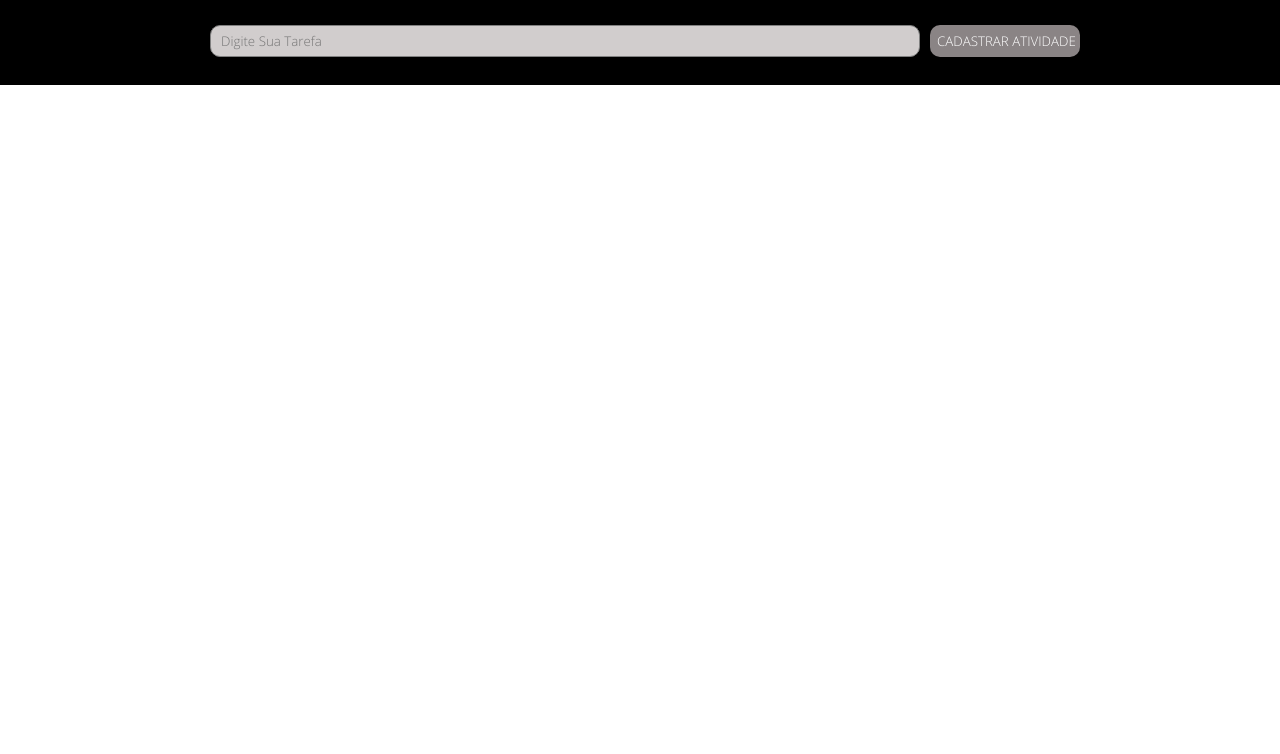
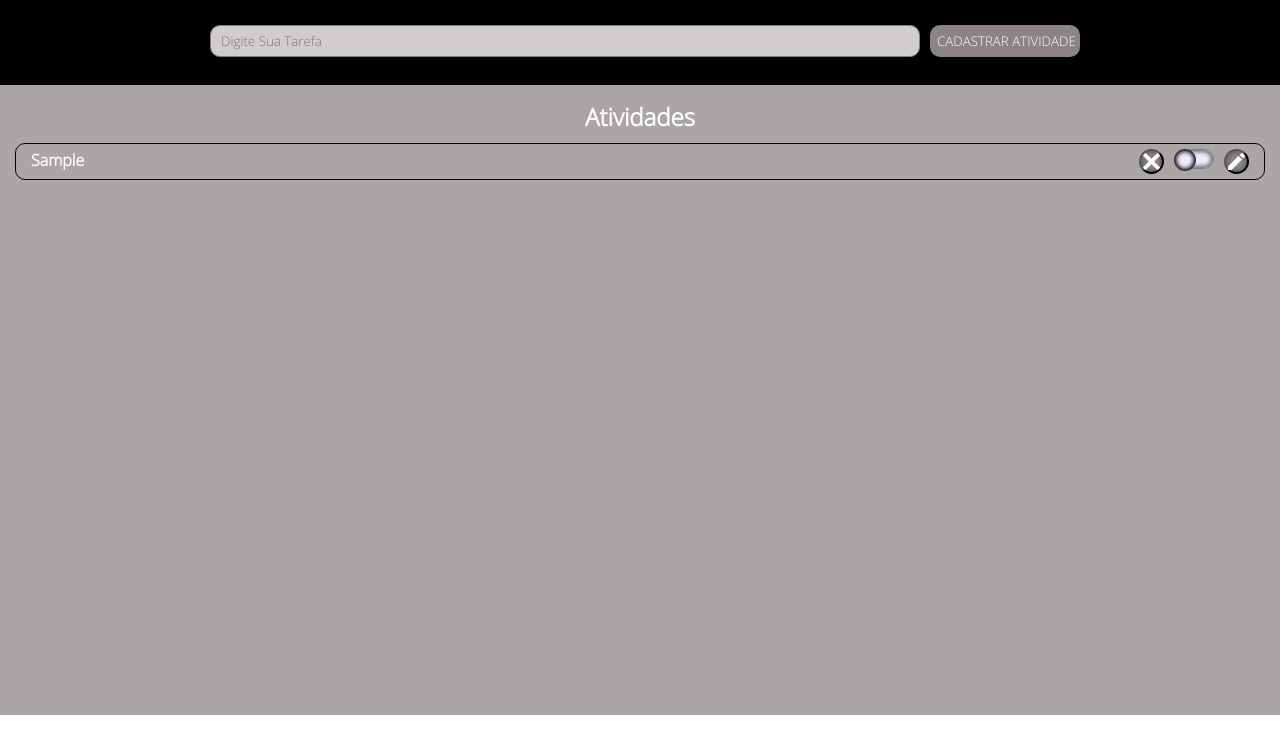
Before and after one commit to Hagleyson/ProjetoListaDeTarefa, a React (Create React App) app: page / in a window 1280 px wide. Both pictures are taken after typing "Sample" into the empty fields and a click on the input "CADASTRAR ATIVIDADE". Shown: the top 754 px of the page. Built offline with nearby package versions, Linux system fonts and the light colour scheme.

Commit message:
adcionandoContent

```diff
--- /dev/null
+++ b/src/pages/todoApp/container/SectionContent/Content/Content.js
@@ -0,0 +1,29 @@
+import React, { useState,useCallback } from "react"
+import styles from "./content.module.css"
+import {ReactComponent as UpdateTitleIcon} from "../../../../../assets/icons/update-icon.svg"
+import {ReactComponent as DeleteTitleIcon} from "../../../../../assets/icons/delete-icon.svg"
+import { useEffect } from "react/cjs/react.development"
+function Content({title,id,handleRemove,handleStatus,statuss,handleModal}){
+    const [isChecked,setIsChecked] = useState(statuss)
+    const handleChange= useCallback((e)=>{
+        setIsChecked(e.target.checked)
+    },[setIsChecked])
+    useEffect(()=>{
+        handleStatus(id,isChecked)
+    },[id, isChecked,handleStatus])
+    return(
+        <>
+        <div className={styles.containerList}>
+            <div className={styles.title}>
+                <span className={statuss ? styles.color:styles.false} >{title}</span>
+            </div >
+            <div className={styles.icon}>
+                <button onClick={handleRemove}><DeleteTitleIcon/></button>
+                <input type="checkbox" checked={isChecked} onChange={handleChange}/>
+                <button onClick={handleModal}><UpdateTitleIcon/></button>
+            </div>
+        </div>
+        </>
+    )
+}
+export default Content
--- /dev/null
+++ b/src/pages/todoApp/container/SectionContent/Content/content.module.css
@@ -0,0 +1,65 @@
+.color{
+    text-decoration: line-through;
+
+}
+.false{
+    text-decoration: none;
+}
+.containerList{
+    display: flex;
+    justify-content: space-between;
+    border: 1px solid black;
+    border-radius: 10px;
+    padding: 5px 15px;
+    margin-top: 10px;
+}
+.title{
+    max-width: calc(100% -  90px);
+}
+.title span{
+    font-weight: bold;
+}
+.icon{
+    width: 110px;
+    display: flex;
+    justify-content: space-between;
+}
+button{
+    width: 25px;
+    height: 25px;
+    padding: 2px;
+    border-radius: 50%;
+    background-color: #8a8485;
+    box-shadow: inset 0px 0px 4px 2px #666474;
+}
+button svg{
+    fill: white;
+}
+input[type=checkbox]{
+    width: 40px;
+    height: 20px;
+    background-color: #eeecfb;
+    appearance: none;
+    border-radius: 10px;
+    box-shadow: inset 0px 0px 4px 2px #666474;
+    position: relative;
+}
+input[type=checkbox]:checked{
+    background-color: #8a8485;
+}
+input[type=checkbox]::before{
+    content: "";
+    width: 20px;
+    height: 20px;
+    border-radius: 50%;
+    background-color: #eeecfb;
+    box-shadow: inset 0px 0px 4px 2px black;
+    position: absolute;
+    left: 0;
+    top: 0;
+    transform: scale(1.1);
+    transition: all 400ms;
+}
+input[type=checkbox]:checked::before{
+    left: 20px;
+}
--- /dev/null
+++ b/src/pages/todoApp/container/SectionContent/Modal/UpdatePage.js
@@ -0,0 +1,53 @@
+import React from "react"
+import { useEffect,useRef } from "react/cjs/react.development"
+import {useFormik} from "formik"
+import {ReactComponent as Closed} from "../../../../../assets/icons/delete-icon.svg"
+import * as yup from "yup"
+import styles from "./update.module.css"
+
+function UpdatePage({closeModal,valuesUpdate,title,id}){
+    const {getFieldProps,errors,handleSubmit} = useFormik({
+        initialValues:{
+            title:title
+        },
+        validateOnChange:false,
+        validateOnBlur:false,
+        validationSchema:yup.object({
+            title:yup.string().required("Campo Obrigatório")
+        }),
+        onSubmit(value,formikBag){
+            formikBag.setFieldValue("title",'',false)
+            valuesUpdate(id,value.title)
+            closeModal()
+        }
+
+    })
+    //referenciando
+    const inpuTitle = useRef(null)
+    useEffect(()=>{
+        inpuTitle.current.focus();
+    },[inpuTitle])
+    return(
+        <>
+        <section className={styles.sectionU}>
+            <div className={styles.modal} onClick={closeModal}></div>
+            <div className={styles.container}>
+                <button onClick={closeModal}><Closed/> </button>
+                <form  onSubmit={handleSubmit}>
+                    <div>
+                        <input ref={inpuTitle} type="text" placeholder="Digite Sua tarefa"
+                        {...getFieldProps("title")}/>
+                        {errors.title ? (<span>{errors.title}</span>):null}
+                    </div>
+                    <div>
+                        <input type="submit" value="Atualizar Atividade"/>
+                    </div>
+
+            </form>
+            </div>
+
+        </section>
+        </>
+    )
+}
+export default UpdatePage
--- /dev/null
+++ b/src/pages/todoApp/container/SectionContent/Modal/update.module.css
@@ -0,0 +1,34 @@
+.sectionU{
+    width: 100%;
+    height: 100vh;
+    position: fixed;
+    top: 0;
+    left: 0;
+    z-index: 9999;
+}
+.modal{
+    position: absolute;
+    top: 0%;
+    left: 0;
+    width: 100%;
+    height: 100%;
+    background-color: rgba(0,0,0,0.5);
+
+}
+.container{
+    max-width: 700px;
+    height: 130px;
+    background-color: #000000;
+    border-radius: 20px;
+    padding:10px 30px;
+    position: relative;
+    top:50%;
+    left: 50%;
+    transform: translate(-50%,-50%);
+    text-align: right;
+    z-index: 9999;
+}
+.container div{
+    margin-top: 10px;
+    text-align: center;
+}
--- /dev/null
+++ b/src/pages/todoApp/container/SectionContent/SectionContent.js
@@ -0,0 +1,84 @@
+import React,{ useContext,useCallback, useState } from "react"
+import TodoContext from "./../../../../states/todos/Context"
+import Content from "./Content/Content"
+import * as todoAction from "./../../../../states/todos/actions"
+import UpdatePage from "./Modal/UpdatePage"/*
+import FilterContext from "./../../../../states/filter/Context" */
+import styles from "./sectionContent.module.css"
+/*
+function filterContent(todo,curFilter){
+    switch (curFilter) {
+        case 'all':
+            return todo
+        case 'activityFalse':
+            return todo.filter((cur)=>{
+                return cur.status === false
+            })
+        case 'activityTrue' :
+            return todo.filter((cur)=>{
+                return cur.status === true
+            })
+        default:
+            throw new Error()
+    }
+}*/
+function SectionContent(){
+    const {todo,dispacth} = useContext(TodoContext)
+    const handleApagar = useCallback((id)=>{
+        dispacth(todoAction.remove(id))
+    },[dispacth])
+    const handleS = useCallback((i,s)=>{
+        dispacth(todoAction.status(i,s))
+    },[dispacth])
+    const [curId,setCurId] = useState(null)
+    const [title,setTitle] = useState(null)
+    const openModal = useCallback((id,title)=>{
+        setCurId(id)
+        setTitle(title)
+    },[setCurId])
+    const closeModal = useCallback(()=>{
+      setCurId(null)
+    },[setCurId])
+    const handleUpdate = useCallback((id,title)=>{
+        dispacth(todoAction.update(id,title))
+    },[dispacth])
+    //const {filter} = useContext(FilterContext)
+
+    return (
+        <section className={styles.sectionC}>
+            <h1>Atividades</h1>
+            <ul>
+                { todo.map((todoCur)=>{
+                        return (
+                            <li key={todoCur.id}>
+                            <Content
+                                id={todoCur.id}
+                                title={todoCur.title}
+                                statuss={todoCur.status}
+                                handleRemove={()=>{handleApagar(todoCur.id)}}
+                                handleStatus={handleS}
+                                handleModal={()=>{openModal(todoCur.id,todoCur.title)}}
+                            />
+                            </li>
+
+                        )
+                     })
+
+               }
+
+
+            </ul>
+            {curId &&
+            <UpdatePage
+                closeModal={()=>{closeModal()}}
+                id= {curId}
+                title={title}
+                valuesUpdate={handleUpdate}
+            />
+            }
+        </section>
+    )
+}
+
+
+export default SectionContent
--- /dev/null
+++ b/src/pages/todoApp/container/SectionContent/sectionContent.module.css
@@ -0,0 +1,16 @@
+.sectionC{
+    position: fixed;
+    top:85px;
+    left: 0;
+    width: 100%;
+    height: calc(100% - 170px);
+    padding: 15px;
+    text-align: center;
+    color: white;
+    background-color:#aba6a6;
+    overflow-x: auto;
+
+}
+.sectionC ul{
+    list-style-type: none;
+}
--- a/src/pages/todoApp/container/Todos.js
+++ b/src/pages/todoApp/container/Todos.js
@@ -1,10 +1,11 @@
 import React from "react"
 import Header from "./Header/Header"
+import SectionContent from "./SectionContent/SectionContent"
 function Todos(){
     return (
     <>
         <Header/>
-
+       <SectionContent/>
     </>
     )
 }
```
